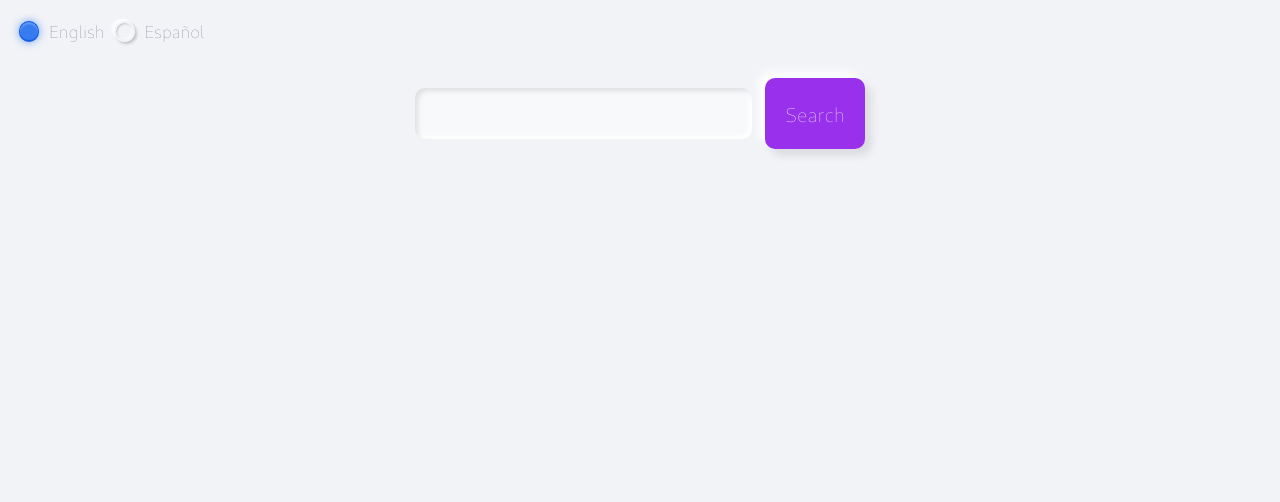
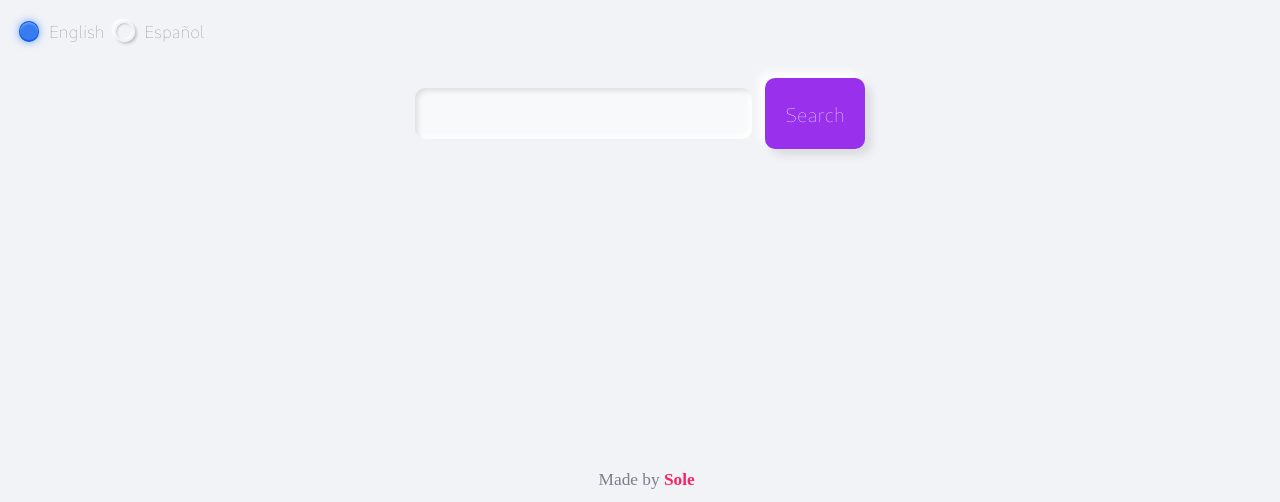
Before and after one commit to LadyFantasy/Pseudoscience-checker, a plain HTML site: page index.html in a window 1280 px wide. Shown: the part 298-800 px from the top of the page. Drawn offline with Linux system fonts and the light colour scheme; a web font is replaced by a local one.

Commit message:
bugs fixes

```diff
--- a/index.html
+++ b/index.html
@@ -43,6 +43,9 @@
     </main>
 
     <script type="text/javascript" src="index.js"></script>
+    <footer class="footer">
+        <p class="footer-text">Made by <a href="https://github.com/LadyFantasy/Pseudoscience-checker" class="footer-link">Sole</a></p>
+    </footer>
 </body>
 
 </html>
--- a/styles/style.scss
+++ b/styles/style.scss
@@ -24,6 +24,7 @@ $button-light: rgba(151, 48, 236, 0.514);
     @media screen and (max-width: 900px) {
         font-size: 90%;
     }
+
     @media screen and (max-width: 700px) {
         font-size: 70%;
         line-height: normal;
@@ -99,6 +100,7 @@ $button-light: rgba(151, 48, 236, 0.514);
             @media screen and (max-width: 900px) {
                 font-size: 90%;
             }
+
             @media screen and (max-width: 700px) {
                 padding: 1.5rem;
                 font-size: 88%;
@@ -124,3 +126,21 @@ $button-light: rgba(151, 48, 236, 0.514);
 
     }
 }
+
+.footer {
+    width: 100vw;
+    position: absolute;
+    bottom: 0;
+    padding-bottom: 1rem;
+    padding-left: 1rem;
+    display: flex;
+    justify-content: center;
+
+    .footer-text {
+        font-size: 1.3em;
+
+        a{
+            color: rgb(253, 34, 100);
+        }
+    }
+}
```
Also changed, not shown: styles/style.css, 1 other file.
